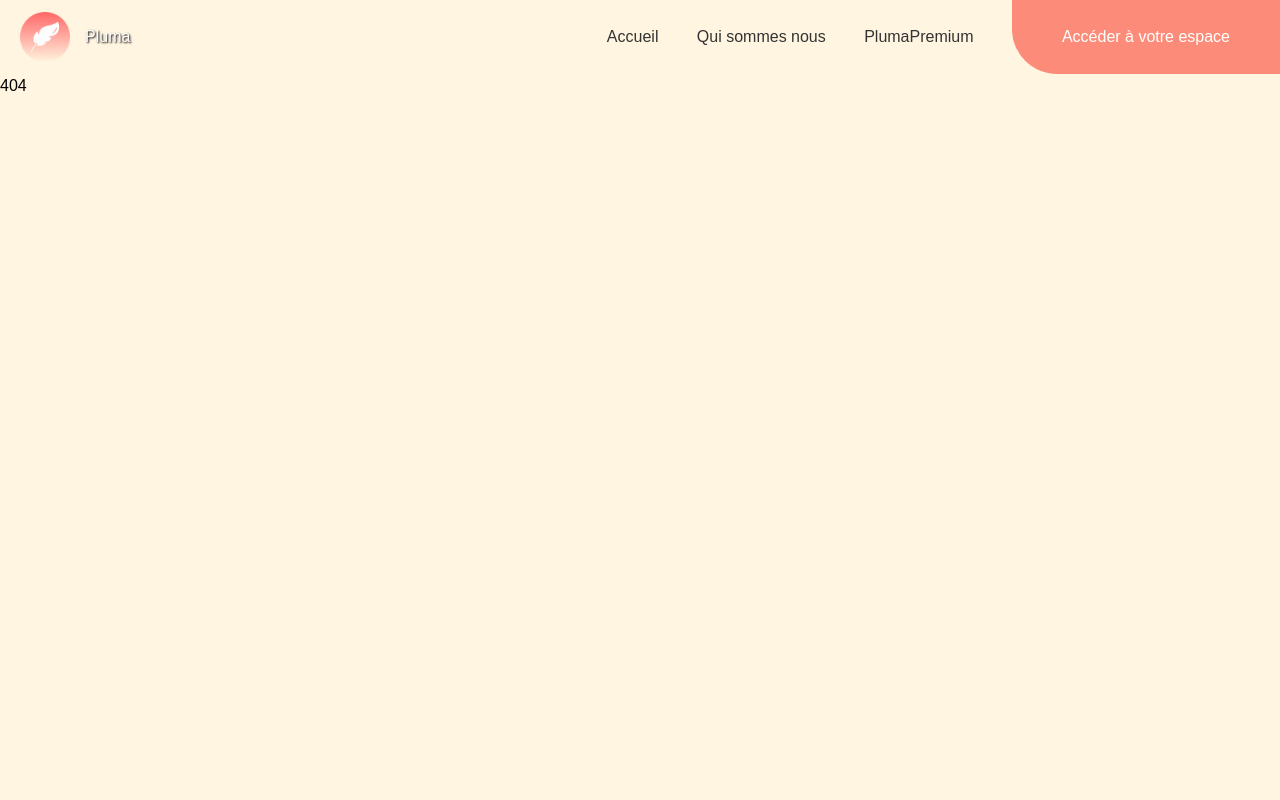
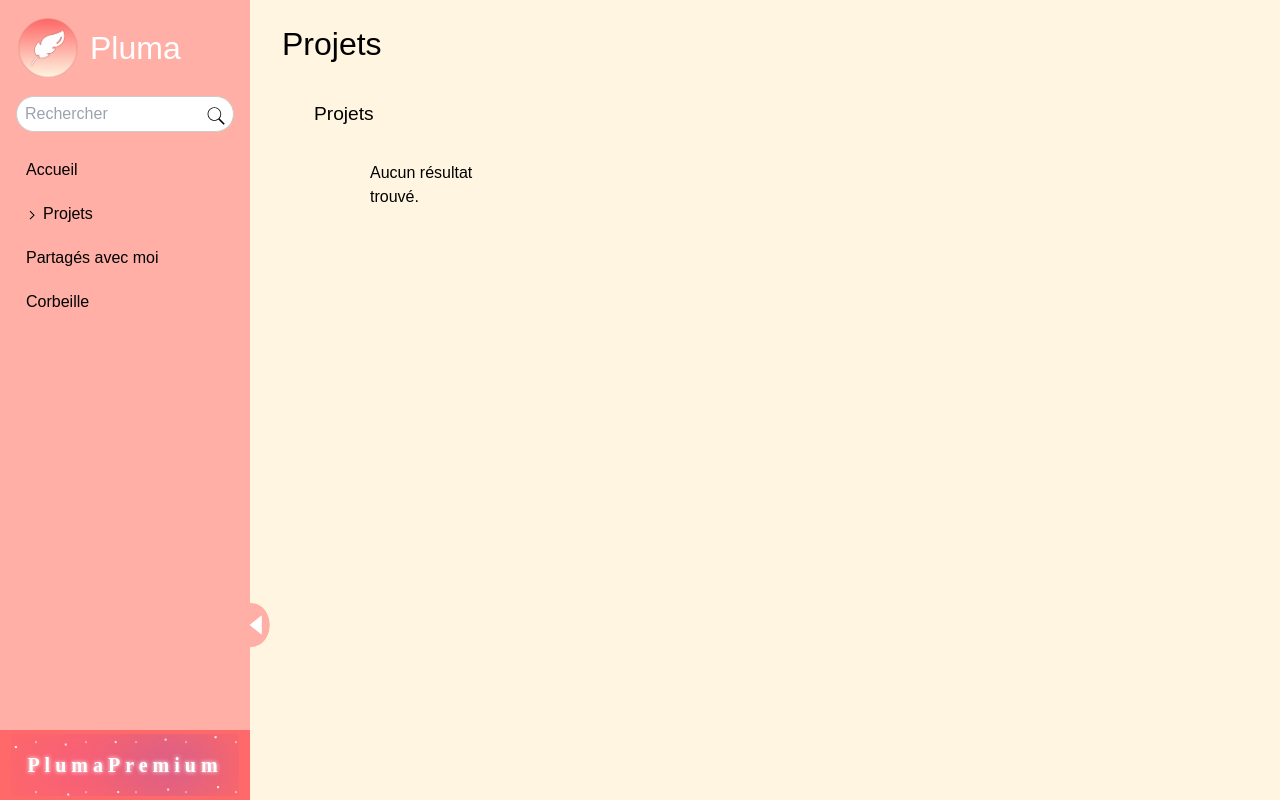
Before and after one commit to Nuxnuxx/Pluma, a React (Create React App) app in the folder client/: page /mon-espace/resultat-recherche in a window 1280 px wide. Before the commit this address had no page. Built offline with nearby package versions, Linux system fonts and the light colour scheme.

Commit message:
Ajout de la recherche

```diff
--- a/client/src/index.js
+++ b/client/src/index.js
@@ -19,6 +19,7 @@ import EditionChapitre from "./siteOutil/pages/EditionChapitre";
 import EcritureChapitre from "./siteOutil/pages/EcritureChapitre";
 import Elements from "./siteOutil/pages/Elements";
 import Parametres from "./siteOutil/pages/Parametres";
+import ResultatRecherche from "./siteOutil/pages/ResultatRecherche";
 
 export default function App() {
     return (
@@ -35,6 +36,7 @@ export default function App() {
                     <Route index element={<MonEspace />} />
                     <Route path="partage-avec-moi" element={<PartageAvecMoi />} />
                     <Route path="corbeille" element={<Corbeille />} />
+                    <Route path="resultat-recherche" element={<ResultatRecherche />} />
                     <Route path="projet/:id">
                         <Route index element={<ResumeProjet />} />
                         <Route path="edition">
--- a/client/src/siteOutil/components/Sidebar/sidebar.js
+++ b/client/src/siteOutil/components/Sidebar/sidebar.js
@@ -1,21 +1,25 @@
 import React, {useState, useEffect} from 'react';
-import {Link} from "react-router-dom"
+import {Link, useLocation, useNavigate} from "react-router-dom"
 import './sidebar.scss';
 
-const Sidebar = () => {
+const Sidebar = ({ onRechercheChange }) => {
     const listeProjet = [
-        { id: 1 },
-        { id: 2 },
-        { id: 3 },
-        { id: 4 },
-        { id: 5 },
-        { id: 6 },
-        { id: 7 },
-        { id: 8 }
+        { id: 1, nom:"projet1" },
+        { id: 2, nom:"projet2" },
+        { id: 3, nom:"projet3" },
+        { id: 4, nom:"projet4" },
+        { id: 5, nom:"projet5" },
+        { id: 6, nom:"projet6" },
+        { id: 7, nom:"projet7" },
+        { id: 8, nom:"projet8" }
     ];
 
     const [isProjectsOpen, setIsProjectsOpen] = useState(false);
     const [isSidebarOpen, setIsSidebarOpen] = useState(false);
+    const [recherche, setRecherche] = useState('');
+    const [estSurResultatRecherche, setEstSurResultatRecherche] = useState(false);
+    const navigate = useNavigate();
+    const location = useLocation();
 
     const toggleProjects = () => {
         setIsProjectsOpen(!isProjectsOpen);
@@ -24,6 +28,27 @@ const Sidebar = () => {
     const toggleSidebar = () => {
         setIsSidebarOpen(prevState => !prevState);
     };
+
+    const handleRechercheChangeLocal = (e) => {
+        const nouvelleRecherche = e.target.value;
+        setRecherche(nouvelleRecherche);
+        onRechercheChange(nouvelleRecherche);
+        console.log(estSurResultatRecherche)
+
+        if (nouvelleRecherche.trim() !== '' && !estSurResultatRecherche) {
+            navigate('/mon-espace/resultat-recherche');
+            setEstSurResultatRecherche(prevState => true);
+        }
+    };
+
+    const viderRecherche = () => {
+        setRecherche('');
+    };
+
+    const resultatsFiltres = listeProjet.filter(item =>
+        item.nom.toLowerCase().includes(recherche.toLowerCase())
+    );
+
 
     useEffect(() => {
         const handleResize = () => {
@@ -35,12 +60,18 @@ const Sidebar = () => {
             }
         };
 
+        console.log(location.pathname)
+        if (location.pathname !== '/mon-espace/resultat-recherche') {
+            setEstSurResultatRecherche(prevState => false);
+            viderRecherche()
+        }
+
         window.addEventListener('resize', handleResize);
 
         return () => {
             window.removeEventListener('resize', handleResize);
         };
-    }, []);
+    }, [location.pathname]);
 
     return (
         <div className={`sidebar ${isSidebarOpen ? 'close' : ''}`}>
@@ -50,12 +81,17 @@ const Sidebar = () => {
                     <h2>Pluma</h2>
                 </Link>
                 <div className="barre-de-recherche">
-                    <input type="text" placeholder="Rechercher" />
-                    <div className="icone-de-recherche">
+                    <input
+                        type="text"
+                        placeholder="Rechercher"
+                        value={recherche}
+                        onChange={handleRechercheChangeLocal}
+                    />
+                    <button className="icone-de-recherche">
                         <svg xmlns="http://www.w3.org/2000/svg" viewBox="0 0 50 50" width="20px" height="20px">
                             <path d="M 21 3 C 11.621094 3 4 10.621094 4 20 C 4 29.378906 11.621094 37 21 37 C 24.710938 37 28.140625 35.804688 30.9375 33.78125 L 44.09375 46.90625 L 46.90625 44.09375 L 33.90625 31.0625 C 36.460938 28.085938 38 24.222656 38 20 C 38 10.621094 30.378906 3 21 3 Z M 21 5 C 29.296875 5 36 11.703125 36 20 C 36 28.296875 29.296875 35 21 35 C 12.703125 35 6 28.296875 6 20 C 6 11.703125 12.703125 5 21 5 Z" />
                         </svg>
-                    </div>
+                    </button>
                 </div>
                 <ul>
                     <Link to="/mon-espace">
--- a/client/src/siteOutil/components/elementListeProjets/elementListeProjets.scss
+++ b/client/src/siteOutil/components/elementListeProjets/elementListeProjets.scss
@@ -6,10 +6,10 @@
 
   .rectangle {
     position: relative;
-    border-radius: 5px;
+    border-radius: 4px;
     background-color: rgba(255, 175, 165, 0.5);
-    height: max(15vw, 7.5em);
-    width: max(15vw * 0.7071, 7.5em * 0.7071);
+    width: max(10vw, 6em);
+    height: max(10vw / 0.7071, 6em / 0.7071);
     &:hover {
       filter: brightness(0.8);
     }
--- a/client/src/siteOutil/components/texteEditable/texteEditable.js
+++ b/client/src/siteOutil/components/texteEditable/texteEditable.js
@@ -1,7 +1,7 @@
 import React, { useEffect, useRef, useState } from 'react';
 import "./texteEditable.scss";
 
-const EditableText = ({ initialValeur, onSave, inputType = 'input', valeurParDefaut = "..."}) => {
+const EditableText = ({ initialValeur, onSave, inputType = 'input', idInput = "", valeurParDefaut = "..."}) => {
 
     const [editable, setEditable] = useState(false);
     const [valeur, setValeur] = useState(initialValeur);
@@ -24,7 +24,7 @@ const EditableText = ({ initialValeur, onSave, inputType = 'input', valeurParDef
 
     const handleTextBlur = () => {
         let nouvelleValeur = valeur.trim() === '' ? valeurParDefaut : valeur.trim(); //Si on vide le texte, il est mis à une valeur par défaut
-        onSave(nouvelleValeur)
+        onSave(nouvelleValeur, idInput)
         setValeur(nouvelleValeur);
         setEditable(false);
     };
--- a/client/src/siteOutil/components/texteEditable/texteEditable.scss
+++ b/client/src/siteOutil/components/texteEditable/texteEditable.scss
@@ -28,7 +28,13 @@ textarea {
 
   &:hover {
     background-color: #fffcf4;
+    outline: 1px solid rgba(252, 140, 121, 0.5);
   }
+}
+
+.champ {
+  padding: 2px 8px 0 8px;
+  transform: translateX(-8px);
 }
 
 .paragraphe {
--- a/client/src/siteOutil/pages/LayoutMonEspace.js
+++ b/client/src/siteOutil/pages/LayoutMonEspace.js
@@ -1,13 +1,20 @@
-import { Outlet } from "react-router-dom";
+import {Outlet, useNavigate} from "react-router-dom";
 import Sidebar from "../components/Sidebar/sidebar";
 import "../styles/StyleLayoutMonEspace.scss"
+import {useState} from "react";
 
 const LayoutMonEspace = () => {
+    const [recherche, setRecherche] = useState('');
+
+    const handleRechercheChange = (nouvelleRecherche) => {
+        setRecherche(nouvelleRecherche);
+    };
+
     return (
         <div className="div-principale">
-            <Sidebar />
+            <Sidebar onRechercheChange={handleRechercheChange}  />
             <div className="contenu">
-                <Outlet />
+                <Outlet context={[recherche, setRecherche]}/>
             </div>
         </div>
     );
--- a/client/src/siteOutil/pages/MonEspace.js
+++ b/client/src/siteOutil/pages/MonEspace.js
@@ -1,16 +1,17 @@
 import ElementListeProjets from "../components/elementListeProjets/elementListeProjets";
 import "../styles/StyleMonEspace.scss"
+import {useState} from "react";
 
 const MonEspace = () => {
     const listeProjet = [
-        { id: 1 },
-        { id: 2 },
-        { id: 3 },
-        { id: 4 },
-        { id: 5 },
-        { id: 6 },
-        { id: 7 },
-        { id: 8 }
+        { id: 1, nom:"projet1" },
+        { id: 2, nom:"projet2" },
+        { id: 3, nom:"projet3" },
+        { id: 4, nom:"projet4" },
+        { id: 5, nom:"projet5" },
+        { id: 6, nom:"projet6" },
+        { id: 7, nom:"projet7" },
+        { id: 8, nom:"projet8" }
     ];
 
     const listeRecents = [
@@ -30,9 +31,18 @@ const MonEspace = () => {
         { id: 8 }
     ];
 
-    function handleScroll() {
-        console.log("clic")
-    }
+    const [activeIndex, setActiveIndex] = useState(0);
+
+    const handlePrev = () => {
+        setActiveIndex(Math.max(activeIndex - 1, 0));
+    };
+
+    const handleNext = () => {
+        const nextIndex = activeIndex + 1;
+        if (nextIndex < listeFavoris.length) {
+            setActiveIndex(nextIndex);
+        }
+    };
 
     return (
         <div className="mon-espace">
@@ -57,7 +67,7 @@ const MonEspace = () => {
             </div>
             <h2 className="titre-section">Favoris</h2>
             <div className="section">
-                <button onClick={() => handleScroll(-1)} className="arrow-button left-arrow">←</button>
+                <button onClick={handlePrev} className="arrow-button left-arrow">←</button>
                 <div className="liste-favoris">
                     {listeFavoris.map((projet) => (
                         <ElementListeProjets
@@ -66,7 +76,7 @@ const MonEspace = () => {
                         />
                     ))}
                 </div>
-                <button onClick={() => handleScroll(1)} className="arrow-button right-arrow">→</button>
+                <button onClick={handleNext} className="arrow-button right-arrow">→</button>
             </div>
             <h2 className="titre-section">Projets</h2>
             <div className="section">
--- /dev/null
+++ b/client/src/siteOutil/pages/ResultatRecherche.js
@@ -0,0 +1,44 @@
+import React from 'react';
+import ElementListeProjets from "../components/elementListeProjets/elementListeProjets";
+import {useOutletContext} from "react-router-dom";
+
+const ResultatRecherche = () => {
+    const [recherche, setRecherche] = useOutletContext();
+    const listeProjet = [
+        { id: 1, nom: "projet1" },
+        { id: 2, nom: "projet2" },
+        { id: 3, nom: "projet3" },
+        { id: 4, nom: "projet4" },
+        { id: 5, nom: "projet5" },
+        { id: 6, nom: "projet6" },
+        { id: 7, nom: "projet7" },
+        { id: 8, nom: "projet8" }
+    ];
+
+    // Vérifiez si recherche est défini avant de filtrer la liste
+    const resultatsFiltres = recherche
+        ? listeProjet.filter(item =>
+            item.nom.toLowerCase().includes(recherche.toLowerCase())
+        )
+        : [];
+
+    return (
+        <div className="mon-espace">
+            <h1 className="titre-general">Projets</h1>
+            <h2 className="titre-section">Projets</h2>
+            <div className="section">
+                <div className="liste-globale">
+                    {resultatsFiltres.length > 0 ? (
+                        resultatsFiltres.map(projet => (
+                            <ElementListeProjets key={projet.id} id={projet.id} />
+                        ))
+                    ) : (
+                        <p>Aucun résultat trouvé.</p>
+                    )}
+                </div>
+            </div>
+        </div>
+    );
+};
+
+export default ResultatRecherche;
--- a/client/src/siteOutil/pages/ResumeProjet.js
+++ b/client/src/siteOutil/pages/ResumeProjet.js
@@ -10,6 +10,14 @@ const ResumeProjet = () => {
     const { id } = useParams();
 
     const navigate = useNavigate();
+
+    useEffect(() => {
+        const isValidId = /^\d+$/.test(id);
+
+        if (!isValidId) {
+            navigate('/404');
+        }
+    }, [id, navigate]);
 
     const projet = {
         id: id,
@@ -24,31 +32,28 @@ const ResumeProjet = () => {
     };
 
     const [etatProjet, setEtatProjet] = useState(projet.etat);
+    const [titre, setTitre] = useState(projet.titre);
 
-    useEffect(() => {
-        const isValidId = /^\d+$/.test(id);
 
-        if (!isValidId) {
-            navigate('/404');
-        }
-    }, [id, navigate]);
 
     const handleEtatChange = (nouvelEtat) => {
         setEtatProjet(nouvelEtat);
     };
 
-    const handleTitreSave = (nouveauTitre) => {
-        console.log("Titre mis à jour :", nouveauTitre);
+    const handleTitreSave = (nouveauTitre, idInput) => {
+        if (idInput == "titreProjet"){
+            setTitre(nouveauTitre);
+        }
     };
 
     return (
         <div className="mon-espace">
             <div className="resume-projet">
-                <div className="couverture"></div>
+                <div className="couverture">{titre}</div>
 
                 <div className="info-projet">
                     <div className="titre">
-                        <TexteEditable initialValeur={projet.titre} onSave={handleTitreSave} valeurParDefaut={"Projet sans titre"} />
+                        <TexteEditable initialValeur={projet.titre} onSave={handleTitreSave} idInput={"titreProjet"} valeurParDefaut={"Projet sans titre"} />
                     </div>
                     <p>Date de création: {projet.dateCreation}</p>
                     <ListeGenres />
--- a/client/src/siteOutil/styles/StyleMonEspace.scss
+++ b/client/src/siteOutil/styles/StyleMonEspace.scss
@@ -43,18 +43,49 @@
     .liste-recents {
       display: flex;
       flex-direction: row;
-      justify-content: space-between;
+      justify-content: flex-start;
       width: calc(100% - 7rem);
-      gap: 1rem;
+      gap: max(calc((100% - 50vw) / 4), 1em);
     }
 
     .liste-favoris {
+      overflow-x: hidden;
+      width: 100%;
       display: flex;
-      flex-flow: nowrap;
-      overflow-x: auto;
-      width: 100%;
-      justify-content: space-between;
+      justify-content: flex-start;
       gap: max(calc((100% - 50vw) / 4), 1em);
+
+      .carousel-wrap {
+        margin: 90px auto;
+        padding: 0 5%;
+        width: 80%;
+        position: relative;
+      }
+
+      .owl-carousel .item {
+        position: relative;
+        z-index: 100;
+        -webkit-backface-visibility: hidden;
+      }
+
+      .owl-nav > div {
+        margin-top: -26px;
+        position: absolute;
+        top: 50%;
+        color: #cdcbcd;
+      }
+
+      .owl-nav i {
+        font-size: 52px;
+      }
+
+      .owl-nav .owl-prev {
+        left: -30px;
+      }
+
+      .owl-nav .owl-next {
+        right: -30px;
+      }
     }
 
     .liste-globale {
```
Also changed, not shown: 1 other file (tests, documents, lock files or other folders).
